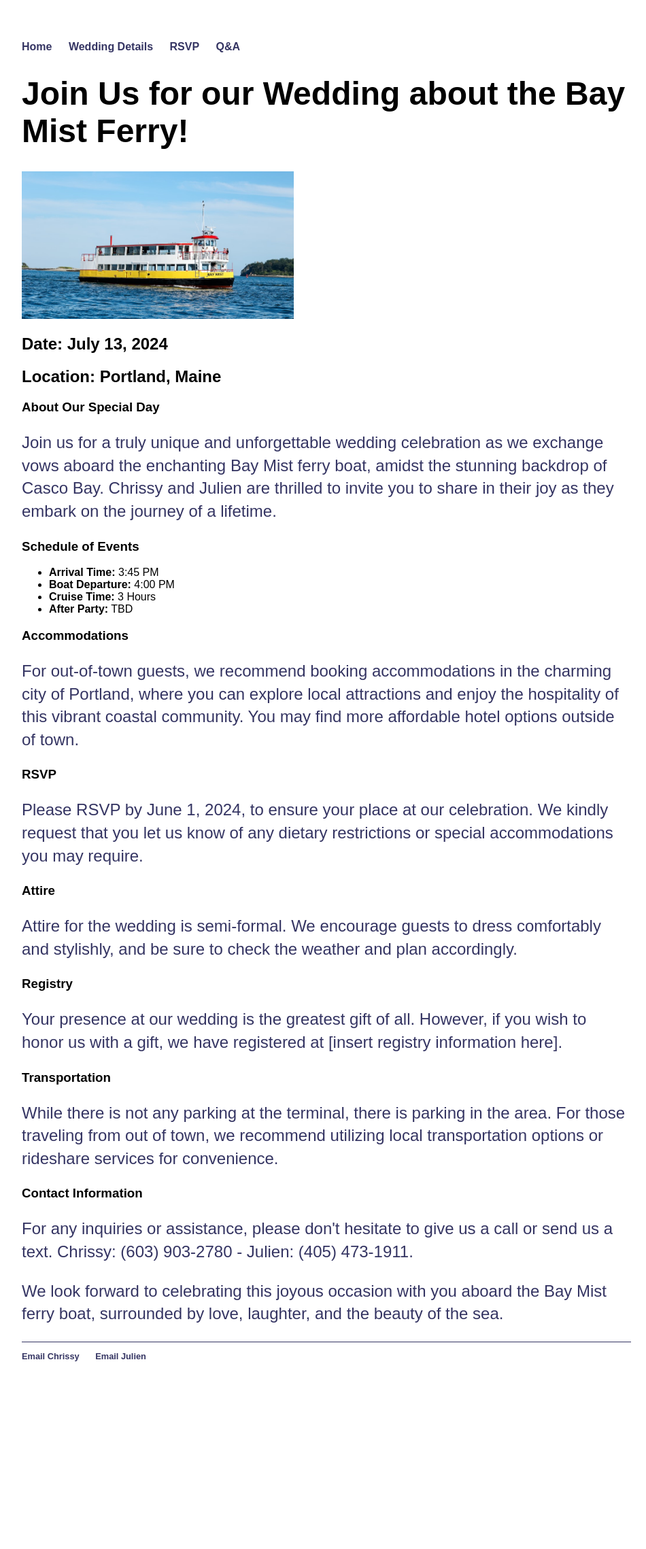
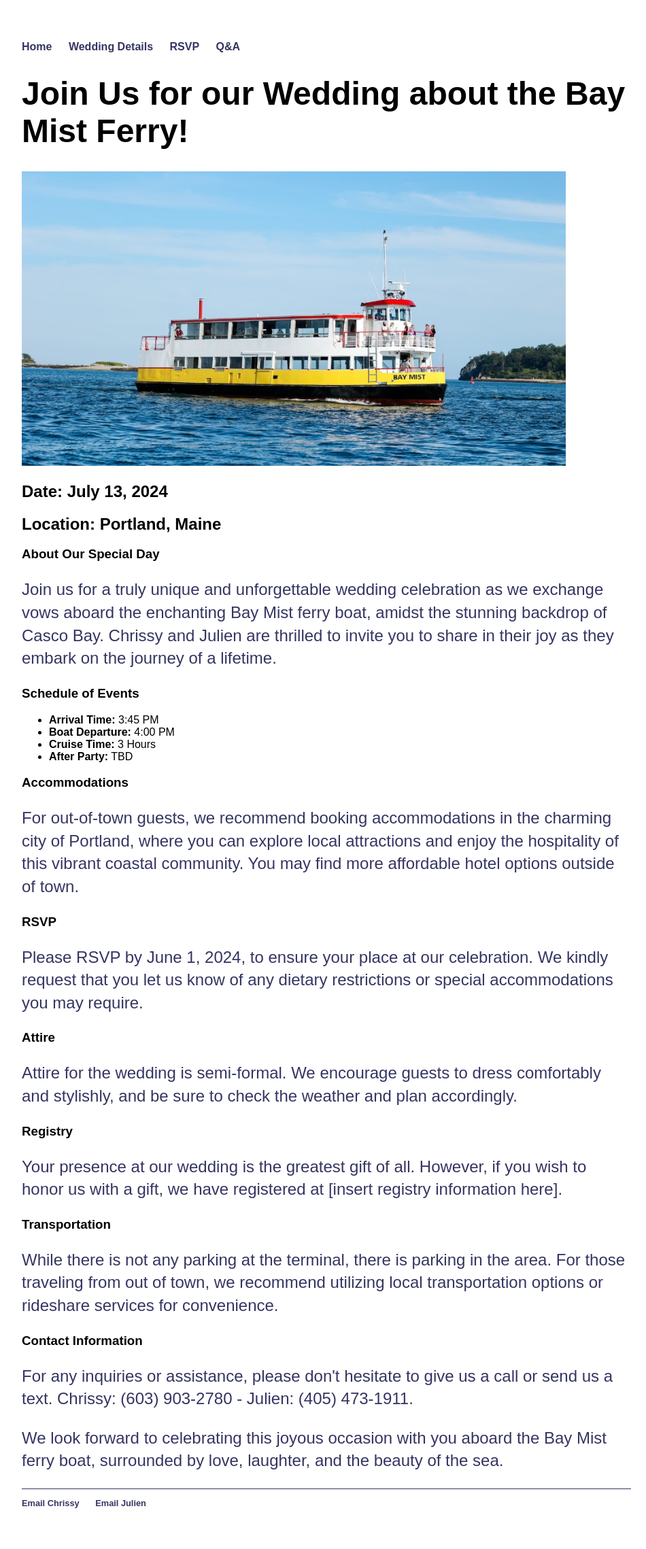
Before and after one commit to christina-ladam/wedding, a Jekyll site: the page built from weddingdetails.html, in a window 1280 px wide. Shown: the whole page at 68% size, without its empty margins (160-1110 px from the left). Built offline with Jekyll 4.4.1, drawn with Linux system fonts in a browser that asks for light colours; some web fonts are replaced; before the commit the page ends 2062 px from its top, so only the background shows below that.

Commit message:
Update weddingdetails.html

```diff
--- a/weddingdetails.html
+++ b/weddingdetails.html
@@ -4,7 +4,7 @@ layout: default
 
   <div class="container">
     <h1>Join Us for our Wedding about the Bay Mist Ferry!</h1>
-    <img width="400" src="bay-mist.png">
+    <img width="800" src="bay-mist.png">
     <h2>Date: July 13, 2024</h2>
     <h2>Location: Portland, Maine</h2>
 
```
